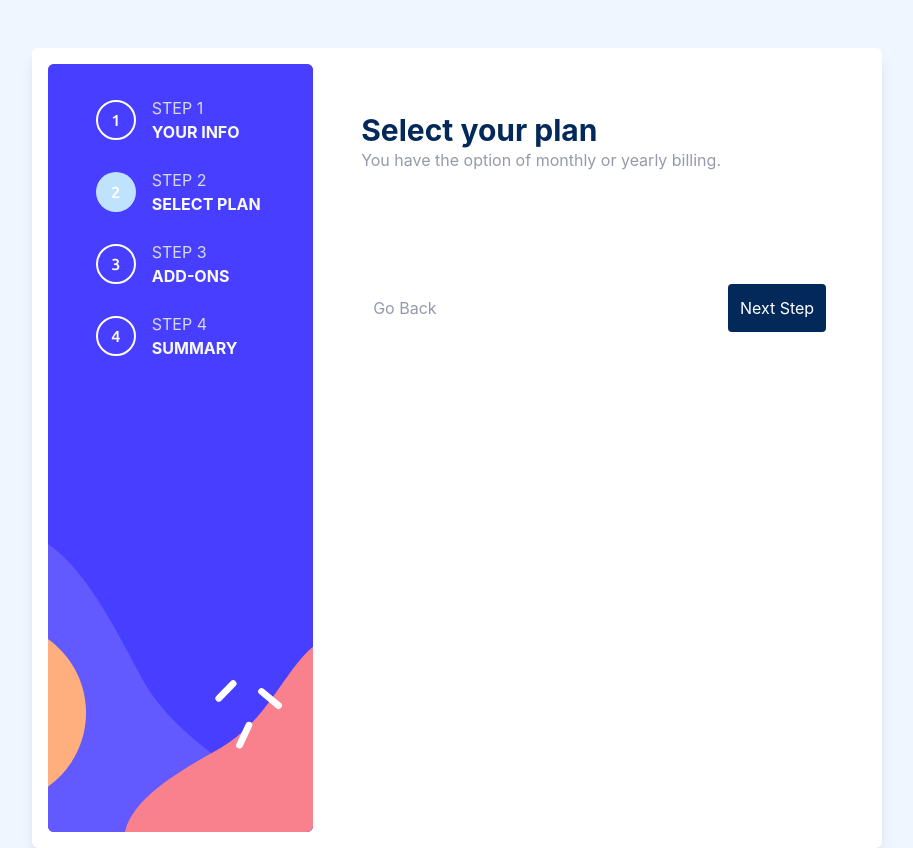
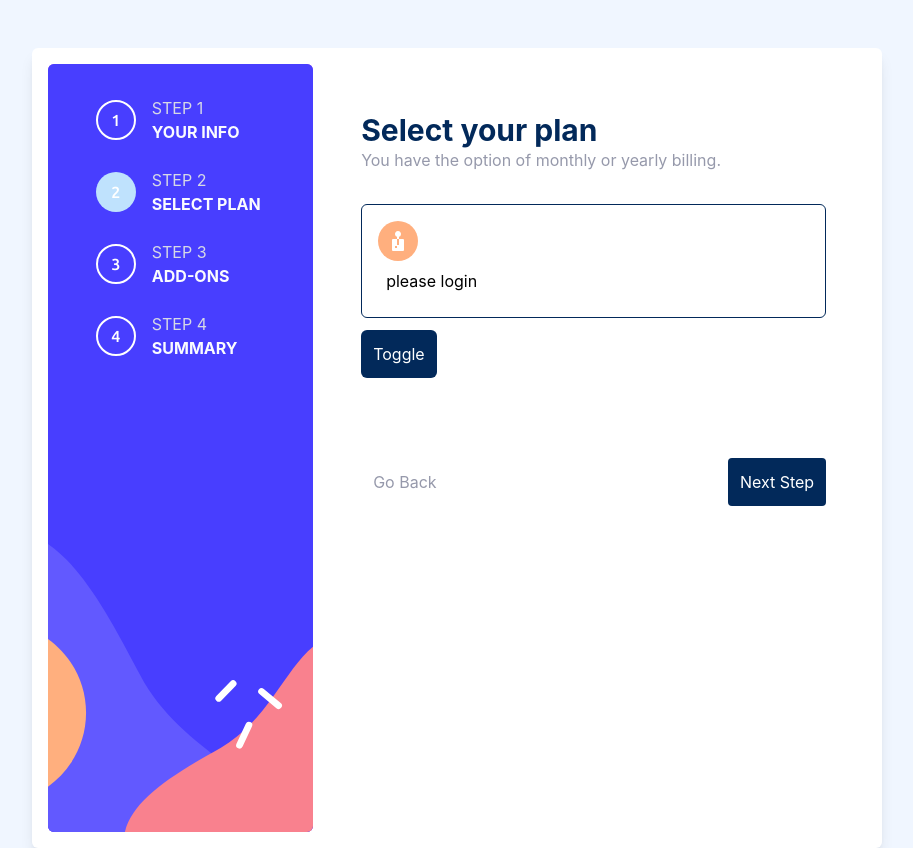
Before and after one commit to jeremiahlateef/multiform, a React (Vite) app: page / in a window 1280 px wide. Both pictures are taken after a click on the button "Next Step". Shown: the whole page, without its empty margins (183-1096 px from the left). Built offline with nearby package versions, Linux system fonts and the light colour scheme.

Commit message:
preliminary code for the second page

```diff
--- a/src/components/Step2.jsx
+++ b/src/components/Step2.jsx
@@ -1,12 +1,75 @@
 import React from "react";
 import Header from "./Header";
+import arcade from "../assets/images/icon-arcade.svg";
+import { useState } from "react";
+const Step2 = () => {
+  const [prices, setPrices] = useState(false);
+  // This is the data for the month price.
+  const [monthPrice, setMonthPrice] = useState([
+    { id: 0, price: "$8" },
+    { id: 1, price: "$9" },
+    { id: 2, price: "$10" },
+  ]);
 
-const Step2 = () => {
+  // This is the data for the year price.
+  const [yearPrice, setYearPrice] = useState([
+    { id: 0, price: "$8", bonus: "2 months free" },
+    { id: 1, price: "$9", bonus: "2 months free" },
+    { id: 2, price: "$10", bonus: "2 months free" },
+  ]);
+  const PriceMonth = ({ fee }) => {
+    const { id, price } = fee[monthPrice];
+    return (
+      <div>
+        <h2>{price}</h2>
+      </div>
+    );
+  };
+  const PriceYear = ({ fee }) => {
+    const { id, price, bonus } = fee[yearPrice];
+
+    return (
+      <div>
+        <h2>{price}</h2>
+        <h3>{bonus}</h3>
+      </div>
+    );
+  };
+
+  // The function is used to toggle the prices value from true to false
+  const TogglePriceState = () => {
+    setPrices(!prices);
+  };
+  const handleClick = () => {
+    console.log(prices);
+  };
   return (
     <>
       <div className="">
         <Header number={1} />
+        <div className="w-full p-4 border rounded-md border-marineBlue flex md:block">
+          <img src={arcade} alt="" />
+          <div className="p-2">
+            {prices ? (
+              <div>
+                <h4>hello there </h4>
+              </div>
+            ) : (
+              <div>
+                <h2>please login</h2>
+              </div>
+            )}
+          </div>
+        </div>
       </div>
+
+      <button
+        type="button"
+        className="p-3 mt-3 rounded-md bg-marineBlue text-white capitalize"
+        onClick={() => TogglePriceState()}
+      >
+        Toggle
+      </button>
     </>
   );
 };
```
